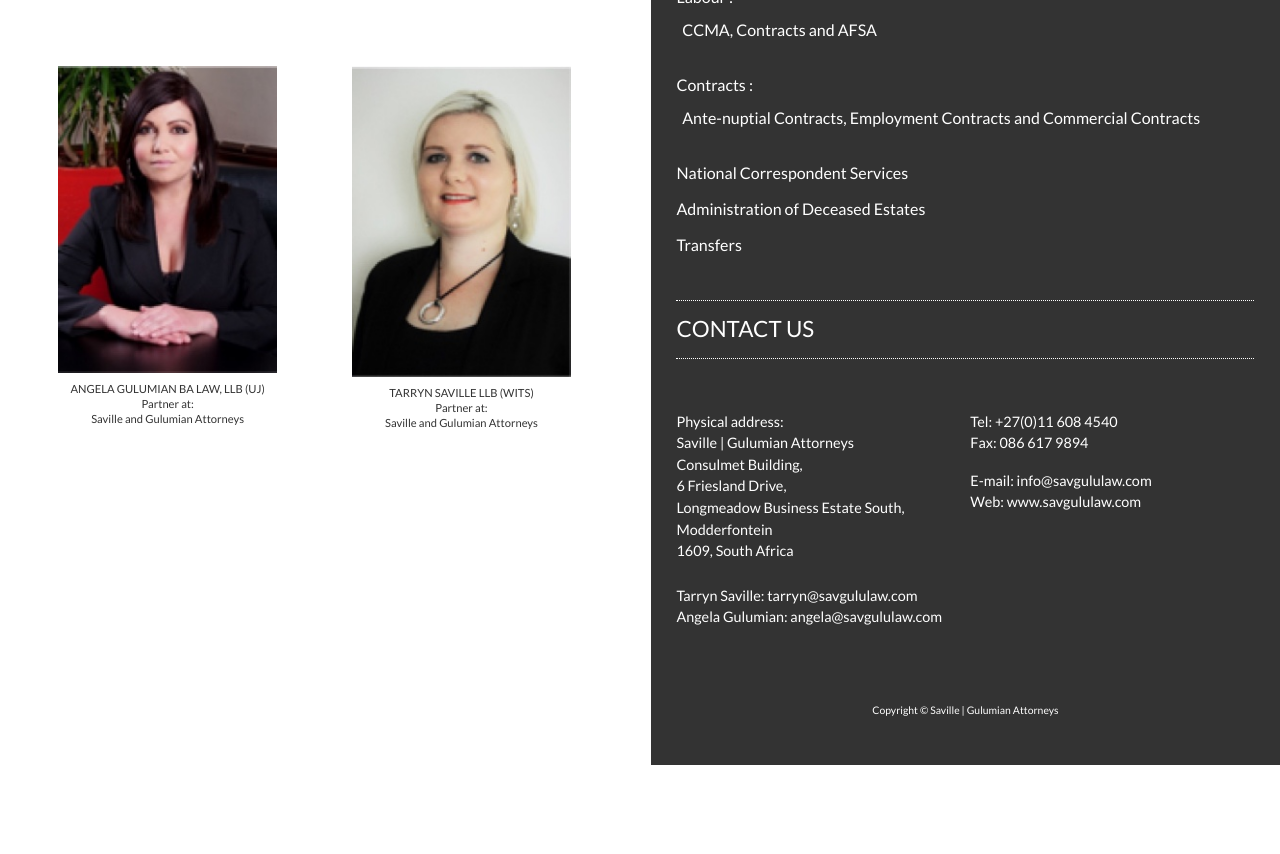
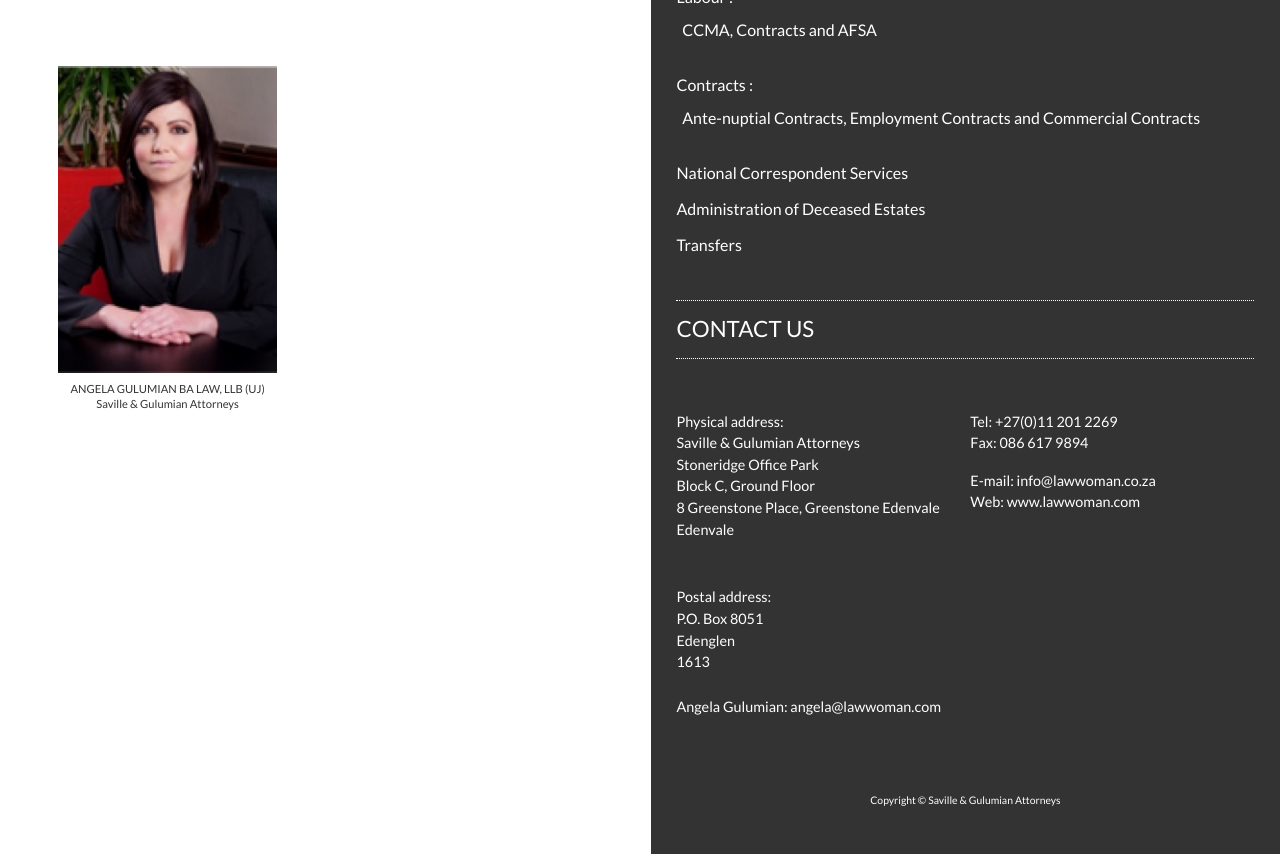
Before and after one commit to lawwoman/lawwoman.github.io, a plain HTML site: page index.html in a window 1280 px wide. Shown: the part 565-1419 px from the top of the page. Before the commit the page ends 1330 px from the top, so only its background shows below. Drawn offline with Linux system fonts and the light colour scheme.

Commit message:
feat: updated contact details

```diff
--- a/index.html
+++ b/index.html
@@ -4,11 +4,11 @@
 <html lang="en">
 <head>
 	<meta charset="UTF-8">
-	<title>Saville | Gulumian Attorneys</title>
-	<link rel="stylesheet" href="styles.css?1">
+	<title>Saville &amp; Gulumian Attorneys</title>
+	<link rel="stylesheet" href="styles.css?2">
 	<meta name="viewport" content="width=device-width, user-scalable=no, initial-scale=1.0, maximum-scale=1.0, minimum-scale=1.0">
 
-	<meta name="description" content="Saville | Gulumian Attorneys was established to offer exceptional and personalised legal representation, and to ensure that each client receives individualised service unique to their specific circumstances. Our legal team of experts will provide you with pragmatic and analytical advice, leading to the fastest possible solution and outcome of your matter.">
+	<meta name="description" content="Saville and Gulumian Attorneys was established to offer exceptional and personalised legal representation, and to ensure that each client receives individualised service unique to their specific circumstances. Our legal team of experts will provide you with pragmatic and analytical advice, leading to the fastest possible solution and outcome of your matter.">
     <meta name="keywords" content="Family Law, Divorce, Guardianship Applications, Parenting Plans, Contract writing, Contracts drafing, Ante-nuptial Contracts, antenuptial Contracts, antenuptial agreements, Domestic Violence, Harassment Orders, Protection Orders, Commercial Collections, Rentals Collections, Civil collections, Labour law, labor law, CCMA, Conciliation Mediation and Arbitration, labour Contracts, labor contracts, AFSA, Arbitration Foundation of Southern Africa, Employment Contracts, Commercial Contracts, National Correspondent Services, Administration of Deceased Estates, Transfers">
     <meta name="author" content="Angela Gulumian">
 
@@ -35,19 +35,10 @@
 		<img src="images/angela.jpg?1" alt="ANGELA GULUMIAN">
 		<figcaption>
 			ANGELA GULUMIAN BA LAW, LLB (UJ) <br>
-			Partner at: <br>
-			Saville and Gulumian Attorneys
+			Saville &amp; Gulumian Attorneys
 		</figcaption>
 	</figure>
 
-	<figure>
-		<img src="images/tarryn.jpg" alt="TARRYN SAVILLE">
-		<figcaption>
-			TARRYN SAVILLE LLB (WITS) <br>
-			Partner at: <br>
-			Saville and Gulumian Attorneys
-		</figcaption>
-	</figure>
 
 </div> <!-- left -->
 
@@ -79,39 +70,51 @@
 
 <aside class="contact_section" itemscope itemtype="http://schema.org/Organization">
 	<div class="contact_left">
-			<p>Physical address:</p>
-			<p><span itemprop="name">Saville | Gulumian Attorneys</span></p>
+		<p>Physical address:</p>
+		<p><span itemprop="name">Saville &amp; Gulumian Attorneys</span></p>
 		<div itemprop="address" itemscope itemtype="http://schema.org/PostalAddress">
-			<p>Consulmet Building,</p>
-			<p><span itemprop="streetAddress">6 Friesland Drive</span>,</p>
-			<p><span itemprop="addressLocality">Longmeadow Business Estate South</span>,</p>
-			<p><span itemprop="addressRegion">Modderfontein</span></p>
-			<p><span itemprop="postalCode">1609</span>, South Africa</p>
+		<p><span itemprop="addressLocality">Stoneridge Office Park</span></p>
+		<p><span itemprop="streetAddress">Block C, Ground Floor</span></p>
+		<p><span itemprop="streetAddress">8 Greenstone Place, Greenstone Edenvale</span></p>
+		<p><span itemprop="addressRegion">Edenvale</span></p>
 		</div>
 	</div><!-- contact_left -->
 
 	<div class="contact_right">
-		<p>Tel: <span itemprop="telephone">+27(0)11 608 4540</span></p>
+		<p>Tel: <span itemprop="telephone">+27(0)11 201 2269</span></p>
 		<p>Fax: <span itemprop="faxNumber">086 617 9894</span></p>
 		<br>
-		<p>E-mail: <span itemprop="email">info@savgululaw.com</span></p>
-		<p>Web: www.savgululaw.com</p>
+		<p>E-mail: <span itemprop="email">info@lawwoman.co.za</span></p>
+		<p>Web: www.lawwoman.com</p>
+	</div><!-- contact_right -->
+
+
+	<div class="contact_left">
+		<p>Postal address:</p>
+		<div>
+		<p>P.O. Box 8051</p>
+		<p>Edenglen</p>
+		<p>1613</p>
+		</div>
+	</div><!-- contact_left -->
+
+	<div class="contact_right">
+
 	</div><!-- contact_right -->
 
 	<div class="contact_email">
-		<p><span itemprop="member" itemscope itemtype="http://schema.org/Organization">Tarryn Saville</span>: tarryn@savgululaw.com</p>
-		<p><span itemprop="member" itemscope itemtype="http://schema.org/Organization">Angela Gulumian</span>: angela@savgululaw.com</p>
+		<p><span itemprop="member" itemscope itemtype="http://schema.org/Organization">Angela Gulumian</span>: angela@lawwoman.com</p>
 	</div>
 </aside>
 
 <footer>
-	<p>Copyright &copy; Saville | Gulumian Attorneys</p>
+	<p>Copyright &copy; Saville &amp; Gulumian Attorneys</p>
 </footer>
 
 
 </div><!-- right -->
 
 
-	<script src="js/scripts.js?1"></script>
+	<script src="js/scripts.js?2"></script>
 </body>
 </html>
```
